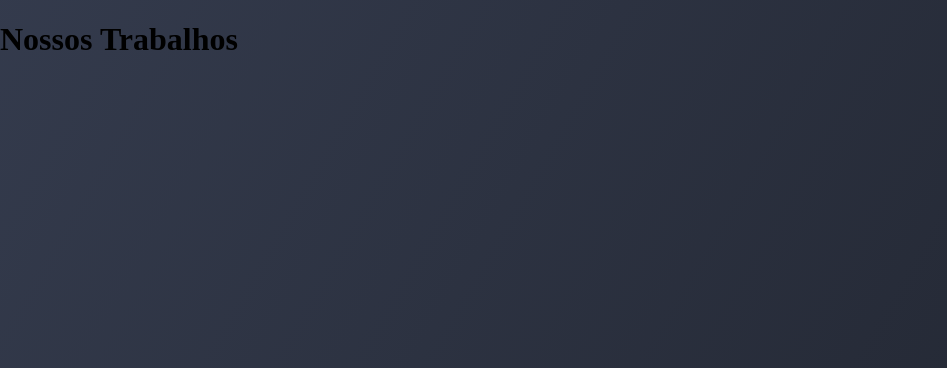
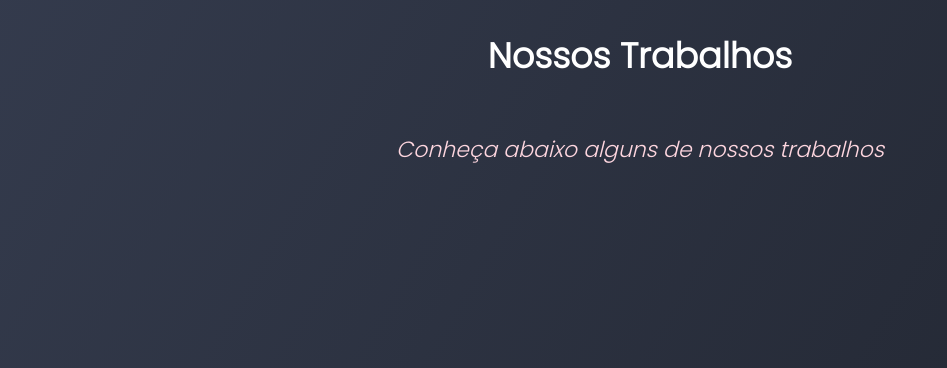
Before and after one commit to Marialaura-bs/Sistema-Ada, a Flask app: page /nossos_trabalhos in a window 1280 px wide. Shown: the part 52-420 px from the top of the page, without its empty margins (0-947 px from the left). Run offline with Flask 3, Linux system fonts and the light colour scheme.

Commit message:
TITULOSSSSS

```diff
--- a/static/css/style.css
+++ b/static/css/style.css
@@ -153,7 +153,7 @@ input{
 
 /*CONHECA-NOS.HTML*/
 
-.equipetitle{
+.titulogeral{
     display: flex;
     flex-direction: column;
     align-items: center;
@@ -162,7 +162,7 @@ input{
     margin: 0 auto;
 
 }
-.conhecaequipe{
+.titulo{
     font-family: "Poppins";
     font-style: normal;
     font-weight: bolder;
@@ -171,7 +171,7 @@ input{
     color: #FFFFFF;
 }
 
-.subconhecaequipe{
+.subtitulo{
     font-family: "poppins";
     font-style: italic;
     font-weight: lighter;
--- a/templates/conheca.html
+++ b/templates/conheca.html
@@ -1,9 +1,9 @@
 {% extends 'base.html' %}
 
     {% block conteudo %}
-    <section class="equipetitle">
-            <h1 class="conhecaequipe">Conheça nossa equipe</h1>
-            <p class="subconhecaequipe">Pessoas que buscam fazer a diferença por meio do projeto Ada</p>
+    <section class="titulogeral">
+            <h1 class="titulo">Conheça nossa equipe</h1>
+            <p class="subtitulo">Pessoas que buscam fazer a diferença por meio do projeto Ada</p>
     </section>
     <section>
         <div>
--- a/templates/dados.html
+++ b/templates/dados.html
@@ -1,5 +1,8 @@
 {% extends 'base.html' %}
 
     {% block conteudo %}
-        <h1>Dados estatísticos e gráficos</h1>
+    <section class="titulogeral">
+        <h1 class="titulo">Dados estatísticos e gráficos</h1>
+        <p></p>
+    </section>
     {%endblock%}
--- a/templates/lovelace.html
+++ b/templates/lovelace.html
@@ -1,5 +1,5 @@
 {% extends 'base.html' %}
 
     {% block conteudo %}
-        <h1>Lovelace</h1>
+        <h1 >Lovelace</h1>
     {%endblock%}
--- a/templates/nossos_trabalhos.html
+++ b/templates/nossos_trabalhos.html
@@ -1,5 +1,8 @@
 {% extends 'base.html' %}
 
     {% block conteudo %}
-        <h1>Nossos Trabalhos</h1>
+    <section class="titulogeral">
+        <h1 class="titulo">Nossos Trabalhos</h1>
+        <p class="subtitulo">Conheça abaixo alguns de nossos trabalhos</p>
+    </section>
     {%endblock%}
```
